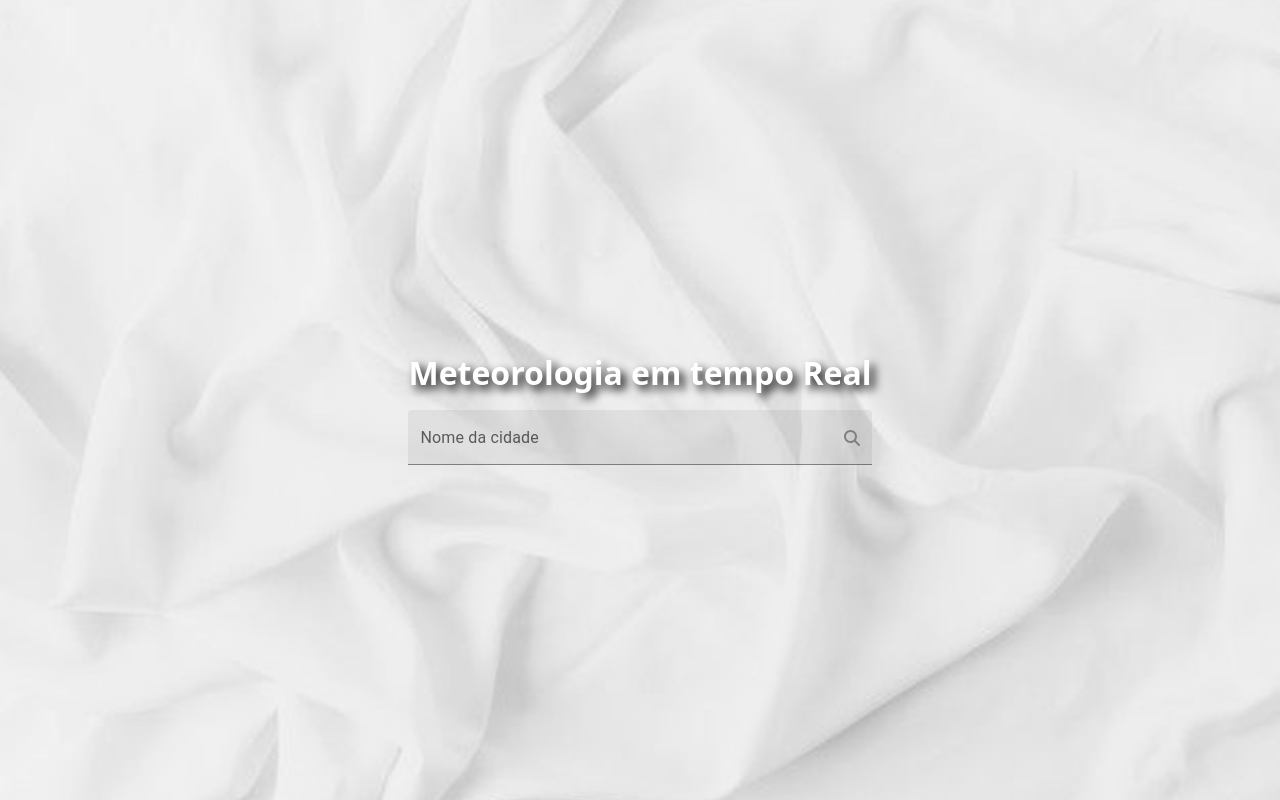
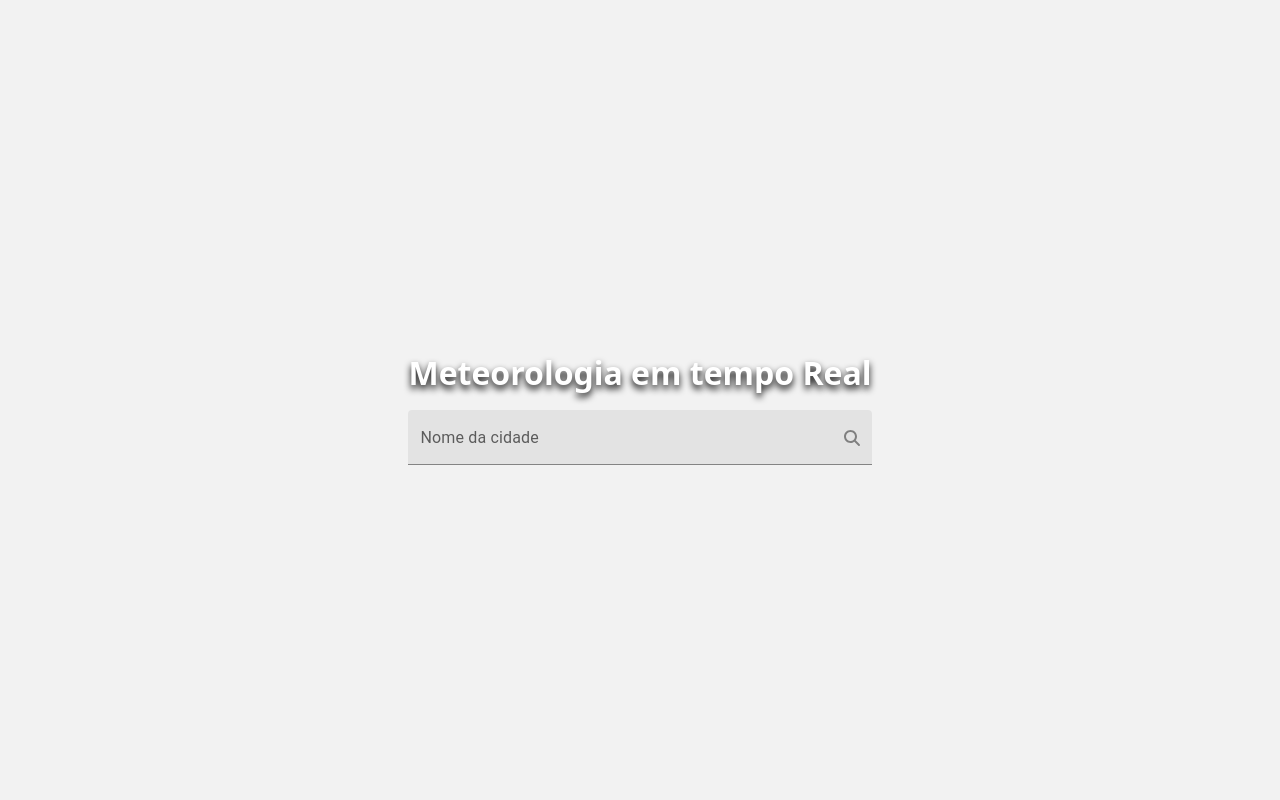
Before and after one commit to Gabriel-Aroucas/Weather-Gadget, a React (Vite) app: page / in a window 1280 px wide. Built offline with nearby package versions, Linux system fonts and the light colour scheme; no server answers.

Commit message:
feat: new theme

```diff
--- a/src/AppStyle/App.css
+++ b/src/AppStyle/App.css
@@ -12,17 +12,13 @@
 }
 body {
   min-height: 100vh;
-  background-image: url('../assets/background.jpg');
   display: flex;
   justify-content: center;
+  background-color: #ffffff;
   align-items: center;
   flex-direction: column;
   font-family: sans-serif;
   overflow: hidden;
-  background-position: center;
-  background-repeat: no-repeat;
-  background-size: cover;
-  background-attachment: fixed;
   font-family: system-ui, -apple-system, BlinkMacSystemFont, 'Segoe UI', Roboto, Oxygen, Ubuntu, Cantarell, 'Open Sans', 'Helvetica Neue', sans-serif;
   backdrop-filter: brightness(95%);
 }
@@ -30,11 +26,11 @@ body {
   text-align: center;
 }
 .container .container__search h1:nth-child(1) {
-  color: #ffffff;
+  color: #fff;
   font-size: 2rem;
   width: 100%;
   margin: 1rem 0;
-  text-shadow: black 5px 5px 10px;
+  text-shadow: black 0px 4px 7px;
 }
 .container .container__search .container__search__screen {
   position: relative;
--- a/src/AppStyle/App.less
+++ b/src/AppStyle/App.less
@@ -7,18 +7,13 @@
 }
 body {
     min-height: 100vh;
-//    background: -webkit-linear-gradient(@gradientOne, @gradientTwo);
-    background-image: url('../assets/background.jpg');
     display: flex;
     justify-content: center;
+    background-color: #ffffff;
     align-items: center;
     flex-direction: column;
     font-family: sans-serif;
     overflow: hidden;
-    background-position: center;
-    background-repeat: no-repeat;
-    background-size: cover;
-    background-attachment: fixed;
     font-family: system-ui, -apple-system, BlinkMacSystemFont, 'Segoe UI', Roboto, Oxygen, Ubuntu, Cantarell, 'Open Sans', 'Helvetica Neue', sans-serif;
     backdrop-filter: brightness(95%);
 }
@@ -28,11 +23,11 @@ body {
 
     .container__search {
         h1:nth-child(1) {
-            color: #ffffff;
+            color:#fff;
             font-size: 2rem;
             width: 100%;
             margin: 1rem 0;
-            text-shadow: black 5px 5px 10px;
+            text-shadow: black 0px 4px 7px;
         }
 
         .container__search__screen {
```
